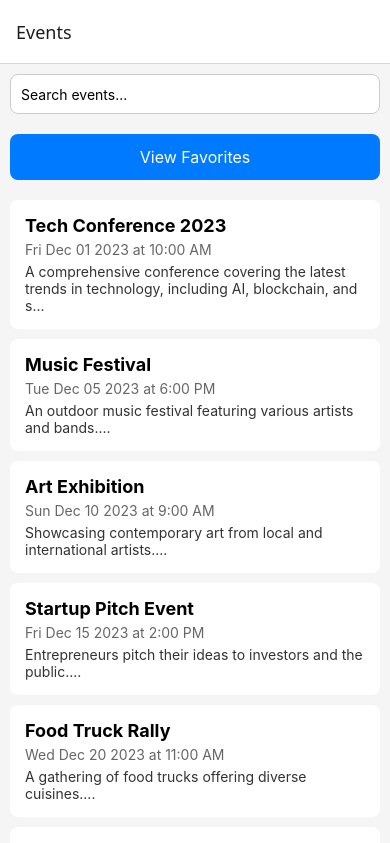
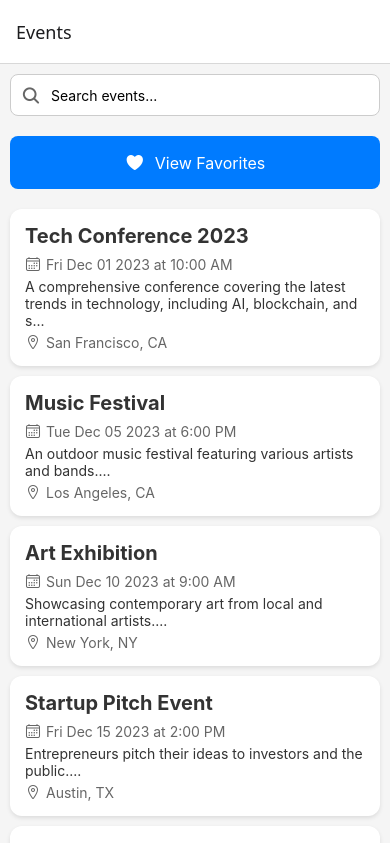
Before and after one commit to davidojo1144/Event-Explorer, a React Native app in the folder EventExplorerExpo/: screen /EventList in a window 390 px wide. Shown: the top 843 px of the page. Built offline with nearby package versions, Linux system fonts and the light colour scheme.

Commit message:
Event explorer expo implementations

```diff
--- a/EventExplorerExpo/package.json
+++ b/EventExplorerExpo/package.json
@@ -9,6 +9,7 @@
     "web": "expo start --web"
   },
   "dependencies": {
+    "@expo/vector-icons": "^15.0.3",
     "@react-native-async-storage/async-storage": "^2.2.0",
     "@react-navigation/native": "^7.1.18",
     "@react-navigation/stack": "^7.5.0",
@@ -17,8 +18,7 @@
     "react": "19.1.0",
     "react-native": "0.81.5",
     "react-native-safe-area-context": "^5.6.1",
-    "react-native-screens": "^4.18.0",
-    "@expo/vector-icons": "^15.0.3"
+    "react-native-screens": "~4.16.0"
   },
   "devDependencies": {
     "@types/react": "~19.1.0",
--- a/EventExplorerExpo/src/screens/EventListScreen.tsx
+++ b/EventExplorerExpo/src/screens/EventListScreen.tsx
@@ -23,23 +23,34 @@ const EventListScreen: React.FC<EventListScreenProps> = ({ navigation }) => {
       onPress={() => navigation.navigate('EventDetails', { eventId: item.id })}
     >
       <Text style={styles.title}>{item.title}</Text>
-      <Text style={styles.dateTime}>{item.date.toDateString()} at {item.time}</Text>
+      <View style={styles.dateTime}>
+        <Ionicons name="calendar-outline" size={16} color="#666" />
+        <Text style={styles.dateTimeText}>{item.date.toDateString()} at {item.time}</Text>
+      </View>
       <Text style={styles.description}>{item.description.substring(0, 100)}...</Text>
+      <View style={styles.location}>
+        <Ionicons name="location-outline" size={16} color="#666" />
+        <Text style={styles.locationText}>{item.location}</Text>
+      </View>
     </TouchableOpacity>
   );
 
   return (
     <View style={styles.container}>
+      <View style={styles.searchContainer}>
+        <Ionicons name="search" size={20} color="#666" style={styles.searchIcon} />
         <TextInput
           style={styles.searchInput}
           placeholder="Search events..."
           value={searchQuery}
           onChangeText={setSearchQuery}
         />
+      </View>
       <TouchableOpacity
         style={styles.favoritesButton}
         onPress={() => navigation.navigate('Favorites')}
       >
+        <Ionicons name="heart" size={20} color="#fff" style={styles.buttonIcon} />
         <Text style={styles.favoritesButtonText}>View Favorites</Text>
       </TouchableOpacity>
       <FlatList
@@ -57,6 +68,34 @@ const styles = StyleSheet.create({
     flex: 1,
     backgroundColor: '#f5f5f5',
   },
+  header: {
+    backgroundColor: '#007bff',
+    padding: 20,
+    alignItems: 'center',
+  },
+  headerTitle: {
+    fontSize: 24,
+    fontWeight: 'bold',
+    color: '#fff',
+  },
+  searchContainer: {
+    flexDirection: 'row',
+    alignItems: 'center',
+    margin: 10,
+    backgroundColor: '#fff',
+    borderRadius: 8,
+    borderWidth: 1,
+    borderColor: '#ccc',
+  },
+  searchIcon: {
+    paddingLeft: 10,
+  },
+  searchInput: {
+    flex: 1,
+    height: 40,
+    paddingHorizontal: 10,
+    backgroundColor: 'transparent',
+  },
   list: {
     padding: 10,
   },
@@ -64,42 +103,59 @@ const styles = StyleSheet.create({
     backgroundColor: '#fff',
     padding: 15,
     marginBottom: 10,
-    borderRadius: 8,
-    elevation: 2,
+    borderRadius: 12,
+    elevation: 4,
+    shadowColor: '#000',
+    shadowOffset: { width: 0, height: 2 },
+    shadowOpacity: 0.1,
+    shadowRadius: 4,
   },
   title: {
-    fontSize: 18,
+    fontSize: 20,
     fontWeight: 'bold',
+    marginBottom: 8,
+    color: '#333',
+  },
+  dateTime: {
+    flexDirection: 'row',
+    alignItems: 'center',
     marginBottom: 5,
   },
-  dateTime: {
+  dateTimeText: {
     fontSize: 14,
     color: '#666',
-    marginBottom: 5,
+    marginLeft: 5,
   },
   description: {
     fontSize: 14,
     color: '#333',
+    marginBottom: 5,
   },
-  searchInput: {
-    height: 40,
-    borderColor: '#ccc',
-    borderWidth: 1,
-    borderRadius: 8,
-    paddingHorizontal: 10,
-    margin: 10,
-    backgroundColor: '#fff',
+  location: {
+    flexDirection: 'row',
+    alignItems: 'center',
+  },
+  locationText: {
+    fontSize: 14,
+    color: '#666',
+    marginLeft: 5,
   },
   favoritesButton: {
     backgroundColor: '#007bff',
-    padding: 13,
+    padding: 15,
     margin: 10,
     borderRadius: 8,
     alignItems: 'center',
+    flexDirection: 'row',
+    justifyContent: 'center',
   },
   favoritesButtonText: {
     color: '#fff',
     fontSize: 16,
+    marginLeft: 5,
+  },
+  buttonIcon: {
+    marginRight: 5,
   },
 });
 
```
Also changed, not shown: 1 other file (tests, documents, lock files or other folders). Lines whose indentation alone changed are shown as unchanged.
